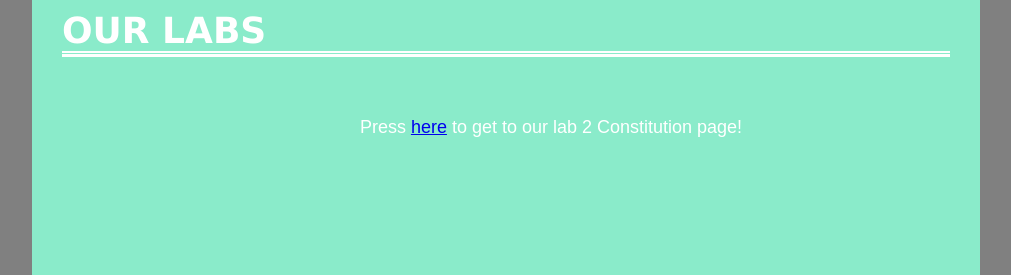
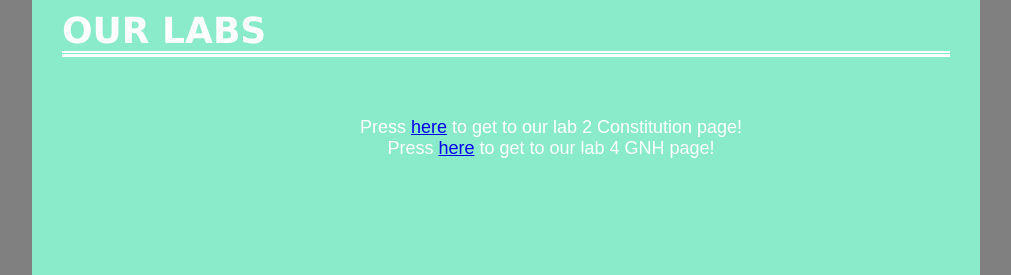
Before and after one commit to ITWS-2110-Group-1-BARK/ITWS-2110-Group-1-BARK.github.io, a plain HTML site: page index.html in a window 1280 px wide. Shown: the part 2140-2415 px from the top of the page, without its empty margins (134-1145 px from the left). Drawn offline with Linux system fonts and the light colour scheme.

Commit message:
added lab4

```diff
--- a/index.html
+++ b/index.html
@@ -41,7 +41,7 @@
 				<div class = "contain">
 
 				<h4> Press <a href = "Labs/Lab-2-Constitution-Day/index_2.html">here</a> to get to our lab 2 Constitution page!</h4>
-
+				<h4> Press <a href = "gnh/homepage.html">here</a> to get to our lab 4 GNH page!</h4>
 				</div>
 				<br>
 
```
Also changed, not shown: 2 other files.
